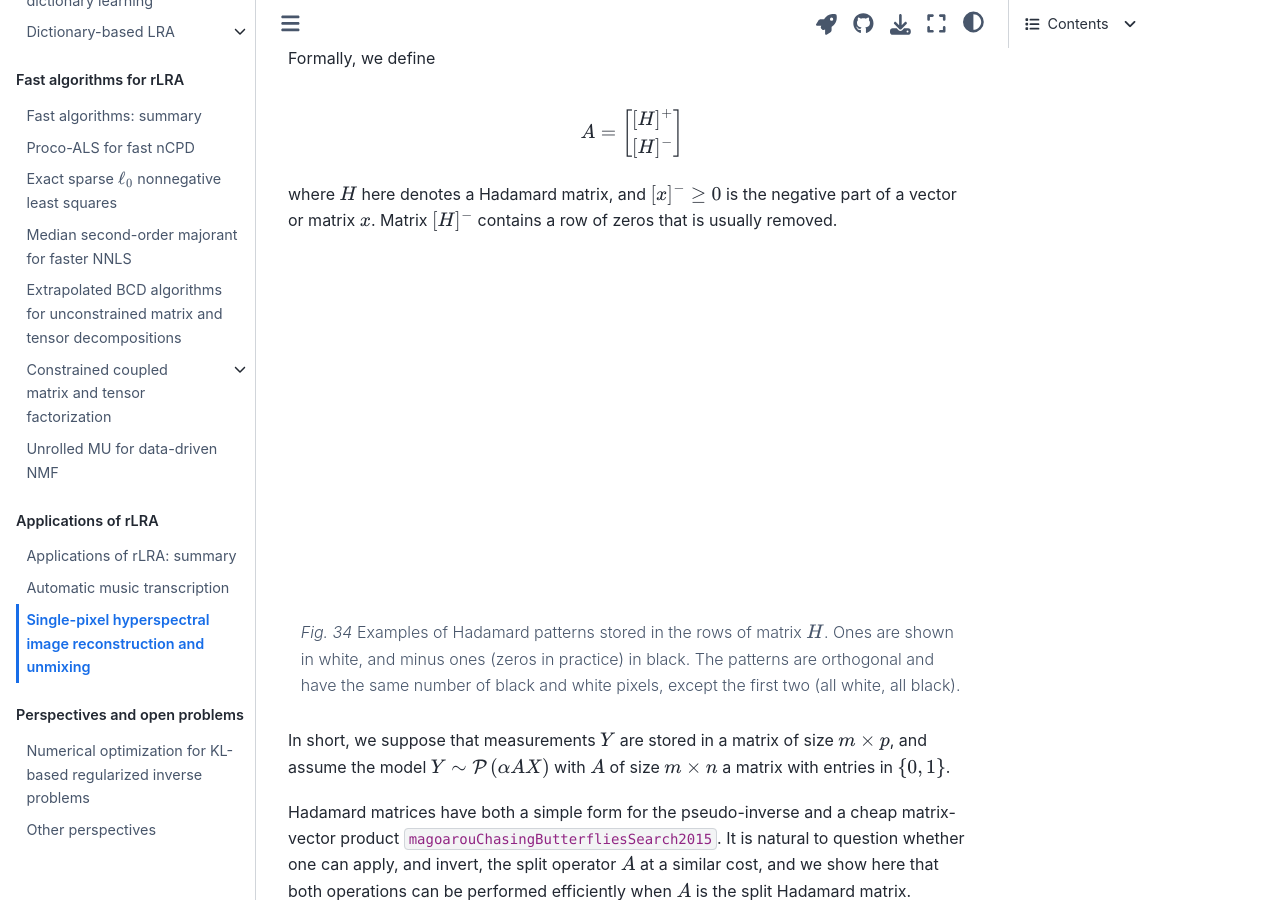
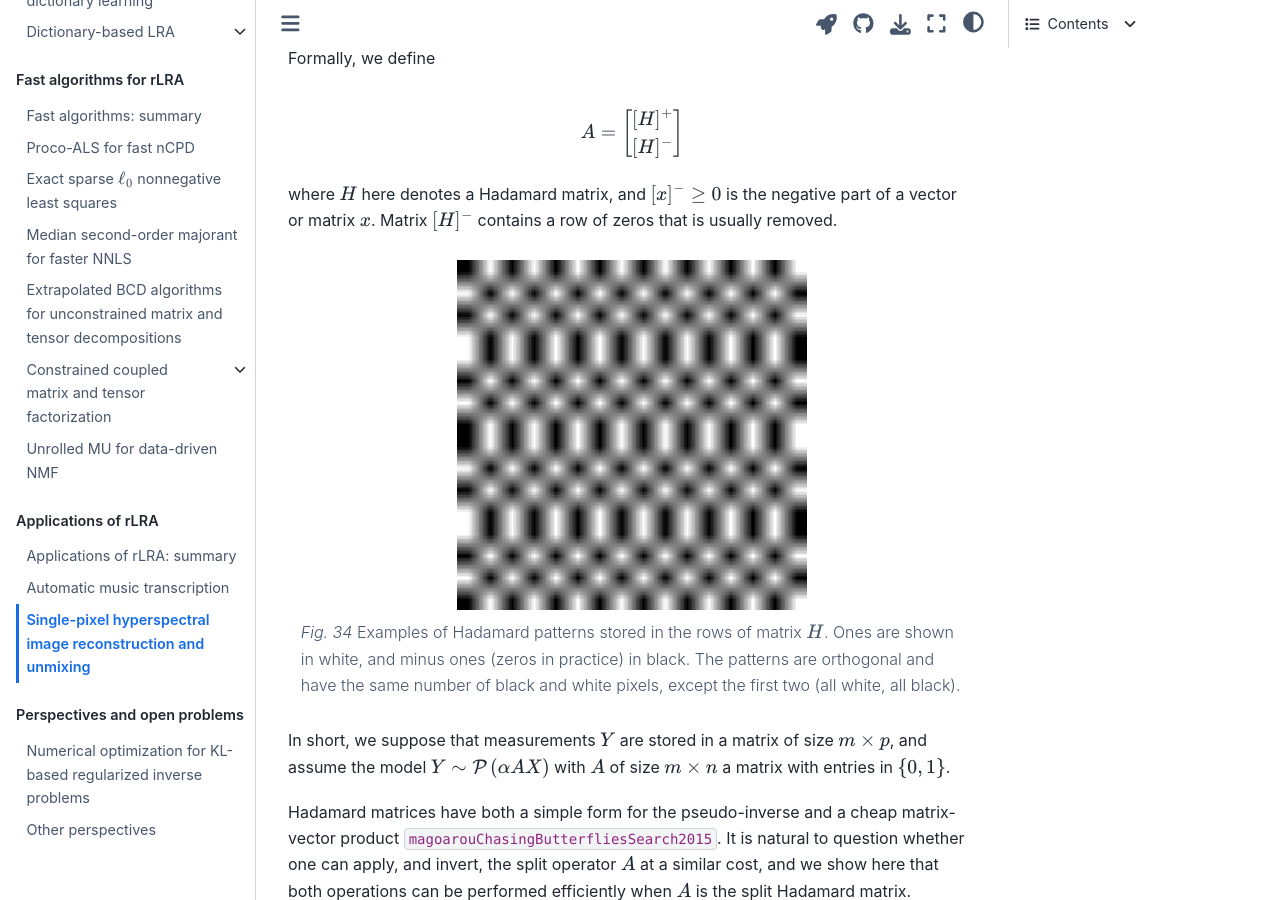
Before and after one commit to cohenjer/HDR, a Jupyter Book: the page built from part2/Applications_of_rLRA/Single_pixel_spectral_imaging.md, in a window 1280 px wide and 900 px high, scrolled down 5663 px. Built offline with Jupyter Book 1.0.4 settings and Sphinx 7.4.7 and the Sphinx Book theme 1.1.4, drawn with Linux system fonts in a browser that asks for light colours; comment, search, counter and statistics services are not loaded; cross-references to code outside the pages are shown as plain code.

Commit message:
gif to png for Hadamard patterns

````diff
--- a/part2/Applications_of_rLRA/Single_pixel_spectral_imaging.md
+++ b/part2/Applications_of_rLRA/Single_pixel_spectral_imaging.md
@@ -106,7 +106,7 @@ $$ A = \left[ \begin{array}{c} [H]^+ \\ [H]^- \end{array}\right] $$
 where $H$ here denotes a Hadamard matrix, and $[x]^- \geq 0$ is the negative part of a vector or matrix $x$. Matrix $[H]^-$ contains a row of zeros that is usually removed.
 
 
-```{figure} ../../Figures/hadamard.gif
+```{figure} ../../Figures/hadamard.png
 ---
 width: 350px
 align: center
````
Also changed, not shown: Figures/hadamard.png (added).
